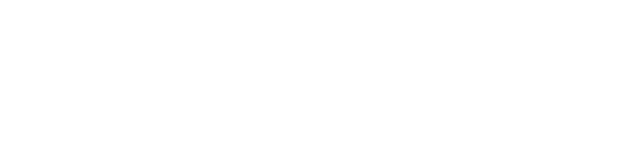
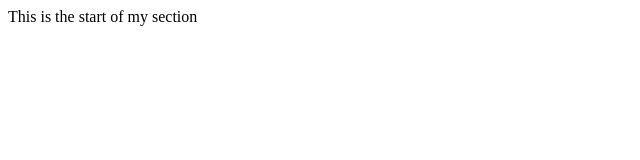
Before and after one commit to Christopher-Yammine/Html-intro, a plain HTML site: page index.html in a window 1280 px wide. Shown: the whole page, without its empty margins (0-640 px from the left). Drawn offline with Linux system fonts and the light colour scheme.

Commit message:
changed the document title and added a new section

```diff
--- a/index.html
+++ b/index.html
@@ -1,11 +1,14 @@
 <!DOCTYPE html>
 <html lang="en">
+
 <head>
     <meta charset="UTF-8">
     <meta name="viewport" content="width=device-width, initial-scale=1.0">
-    <title>Document</title>
+    <title>HTML and CSS intro</title>
 </head>
+
 <body>
+    <section>This is the start of my section</section>
+</body>
 
-</body>
 </html>
```
